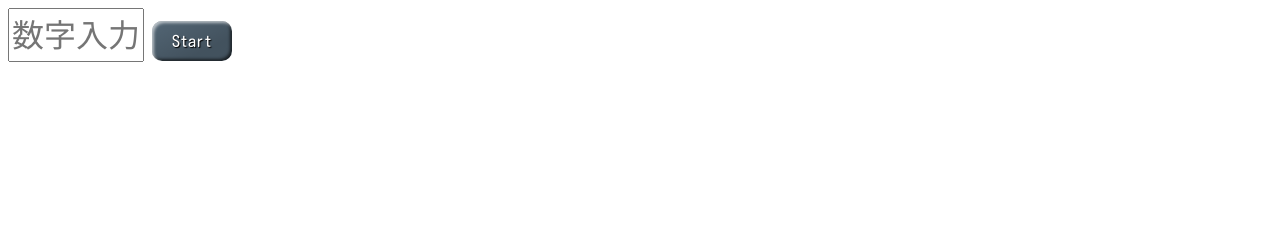
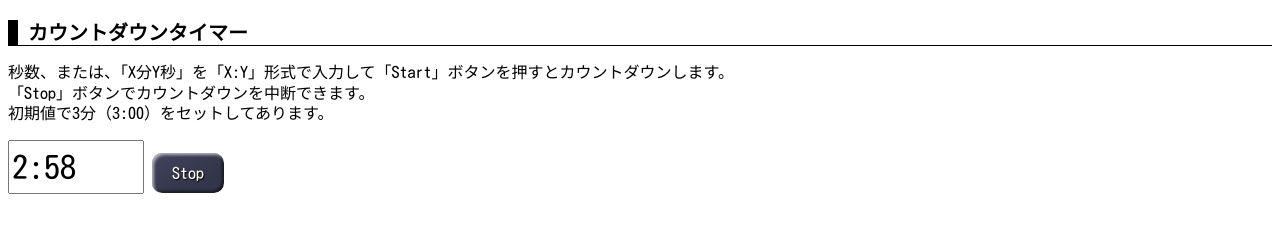
Before and after one commit to hosoboso/test, a plain HTML site: page timer.html in a window 1280 px wide. Both pictures are taken after a click on the button "Start". Drawn offline with Linux system fonts and the light colour scheme.

Commit message:
timer updated

```diff
--- a/css/timer.css
+++ b/css/timer.css
@@ -4,6 +4,16 @@ body{
 	line-height:1.3em;
 	font-family: "Kosugi Maru", arial, sans-serif;
 	font-size: 16px;
+}
+
+h1{
+	font-size: 20px;
+	margin: 0.1em 1em 1em 0.1em;
+	border-style:solid;
+	padding: 0.1em 0 0.1em 0.5em;
+	margin: 1em 0px 0.1em 0;
+	border-width:0 0 1px 10px;
+	border-color:#000;
 }
 
 .textstyle{
@@ -18,7 +28,7 @@ body{
 	padding: 1em;
 }
 
-.buttonstyle{
+button{
 	font-family: "Kosugi Maru", arial, sans-serif;
 	border: 0;
 	line-height: 2.5;
@@ -28,7 +38,10 @@ body{
 	color: #fff;
 	text-shadow: 1px 1px 1px #000;
 	border-radius: 10px;
-	background-color: rgba(83, 102, 117, 1);
+}
+
+.Startbuttonstyle{
+	background-color: rgba(104, 147, 168, 1);
 	background-image: linear-gradient(
 		to top left,
 		rgba(0, 0, 0, 0.2),
@@ -40,12 +53,35 @@ body{
 		inset -2px -2px 3px rgba(0, 0, 0, 0.6);
 }
 
-.buttonstyle:hover {
-	background-color: rgba(54, 74, 89, 1);
+.Startbuttonstyle:hover {
+	background-color: rgba(72, 133, 163, 1);
 }
 
-.buttonstyle:active {
+.Startbuttonstyle:active {
 	box-shadow:
 		inset -2px -2px 3px rgba(255, 255, 255, 0.6),
 		inset 2px 2px 3px rgba(0, 0, 0, 0.6);
 }
+
+.Stopbuttonstyle{
+	background-color: rgba(64, 67, 92, 1);
+	background-image: linear-gradient(
+		to top left,
+		rgba(0, 0, 0, 0.2),
+		rgba(0, 0, 0, 0.2) 30%,
+		rgba(0, 0, 0, 0)
+	);
+	box-shadow:
+		inset 2px 2px 3px rgba(255, 255, 255, 0.6),
+		inset -2px -2px 3px rgba(0, 0, 0, 0.6);
+}
+
+.Stopbuttonstyle:hover {
+	background-color: rgba(18, 23, 64, 1);
+}
+
+.Stopbuttonstyle:active {
+	box-shadow:
+		inset -2px -2px 3px rgba(255, 255, 255, 0.6),
+		inset 2px 2px 3px rgba(0, 0, 0, 0.6);
+}
--- a/js/timer.js
+++ b/js/timer.js
@@ -19,40 +19,33 @@ function countdown() {
 
 //タイマー用関数timerCalc()
 function timerCalc() {
-	//テキストエリアの文字を取得する
+	//テキストエリアの文字列を取得する
 	let timeStr = document.getElementById("timeId").value;
 
-	//テキストエリアの文字判定用の正規表現（数字及び「:」のみ）
-	let reStr = /^[0-9:]+$/;
+	//テキストエリアの文字判定用の正規表現（数字のみ）
+	let reStr1 = /^[0-9]+$/;
+	//テキストエリアの文字判定用の正規表現（「数字:数字」表示）
+	let reStr2 = /^[0-9]+:[0-9]+$/;
 
-	//テキストエリアの文字列が、数字及び「:」のみでなければエラー判定で、タイマーを停止＆ボタン表示反転
-	if ( !(reStr.test(timeStr)) ) {
-		timeNum = "Error";
-		clearInterval(nIntervId);
-		nIntervId = null;
-		document.getElementById("stop").style.display = "none";
-		document.getElementById("start").style.display ="";
-
+	if ( (reStr1.test(timeStr))||(reStr2.test(timeStr)) ) {
+		let timeNum;
+		//Number()でテキストエリアの文字列を数値変換
+		if ( reStr1.test(timeStr) ) {
+			timeNum = Number(timeStr);
 		} else {
-	//テキストエリアの文字列を、Number()を使って数字列timeNumに変換
-	let timeNum;
-		if (timeStr.includes(":")){
-		//テキストエリアの文字列に「:」が含まれる数字列なら「10:23」を「10分23秒」と判定して秒計算
-			arr = timeStr.split(":");
+			//「10:23」などが入力されていた場合は「:」で分割してから残り秒数計算＆数値変換
+			let arr = timeStr.split(":");
 			timeNum = Number(arr[0]) * 60 + Number(arr[1]);
-		} else {
-			timeNum = Number(timeStr);
 		}
 
 		//2秒以上の時は1秒ずつ減らす
 		if (timeNum > 1) {
 			timeNum = timeNum - 1;
-		if (timeNum > 59) {
-		//残り60秒以上の時は、「10:23」のような表示に変換する
+			//「10:23」のような表示に変換する
 			let minute = Math.floor(timeNum / 60);
 			let second = ('0' + (timeNum % 60)).slice(-2);
 			timeNum = minute + ":" + second;
-		}
+
 		} else {
 			//カウントダウン0になったらタイマーを停止＆ボタン表示反転
 			timeNum = 0;
@@ -62,8 +55,14 @@ function timerCalc() {
 			document.getElementById("stop").style.display = "none";
 			document.getElementById("start").style.display ="";
 		}
-
 	document.getElementById("timeId").value = timeNum;
+	//正規表現に当てはまらない文字列はタイマーを停止
+	} else {
+	clearInterval(nIntervId);
+	nIntervId = null;
+	document.getElementById("stop").style.display = "none";
+	document.getElementById("start").style.display ="";
+	document.getElementById('endposition').innerHTML = '入力文字列は無効です。';
 	}
 }
 
--- a/timer.html
+++ b/timer.html
@@ -3,13 +3,19 @@
 <head>
 	<meta charset="utf-8">
 	<title>タイマー</title>
-<link href="css/timer.css" rel="stylesheet">
+	<link href="css/timer.css" rel="stylesheet">
 </head>
 <body>
 
-<input type="text" id="timeId" placeholder="数字入力" class="textstyle">
-<button class="buttonstyle" id="start">Start</button>
-<button class="buttonstyle" id="stop">Stop</button>
+<h1>カウントダウンタイマー</h1>
+
+<p>秒数、または、「X分Y秒」を「X:Y」形式で入力して「Start」ボタンを押すとカウントダウンします。<br>
+「Stop」ボタンでカウントダウンを中断できます。<br>
+初期値で3分（3:00）をセットしてあります。</p>
+
+<input type="text" id="timeId" value="3:00" placeholder="数字入力" class="textstyle" required minlength="1" maxlength="6">
+<button class="Startbuttonstyle" id="start">Start</button>
+<button class="Stopbuttonstyle" id="stop">Stop</button>
 
 <div id="endposition" class="endstyle"></div>
 
```
Lines whose indentation alone changed are shown as unchanged.
